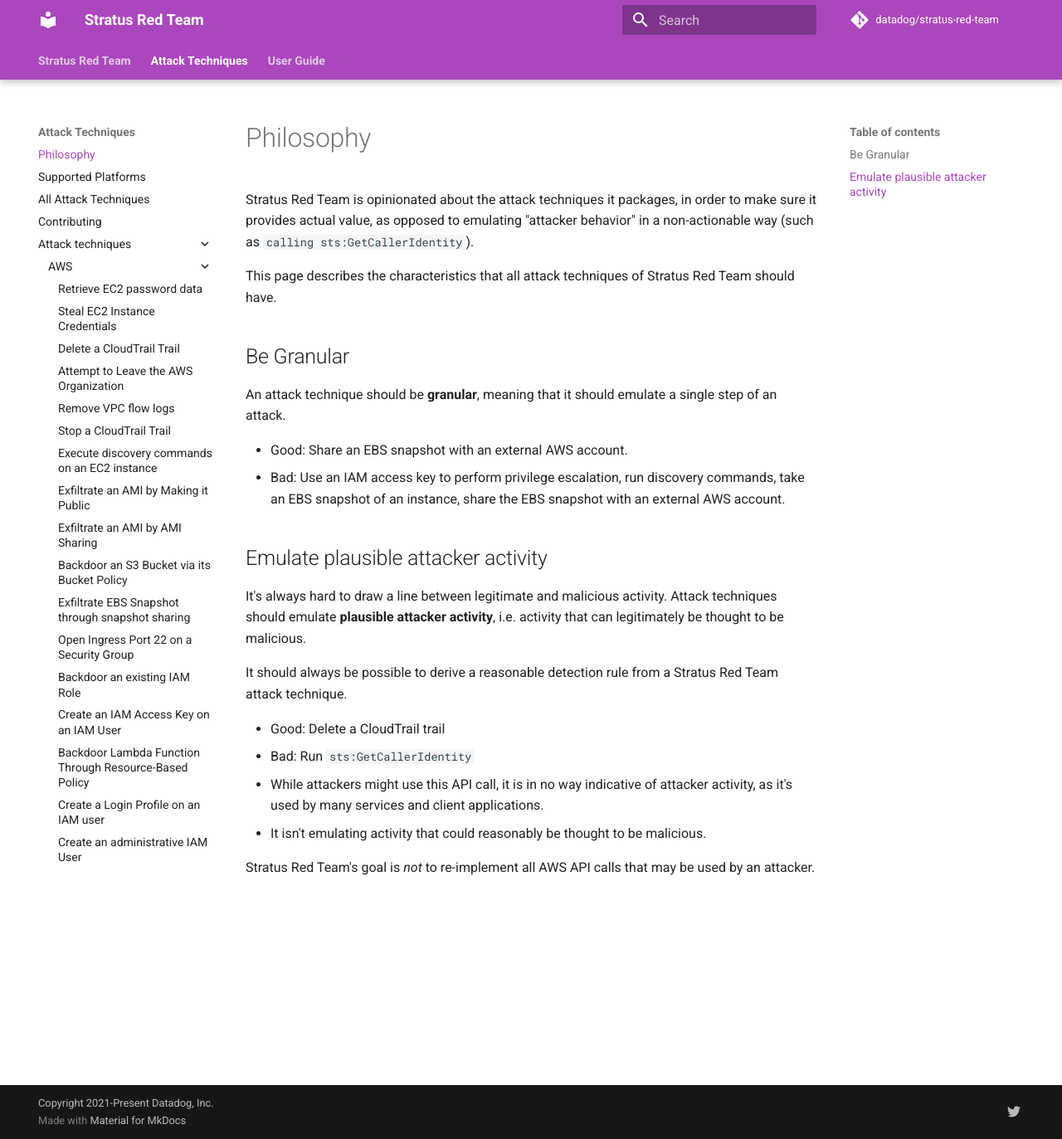
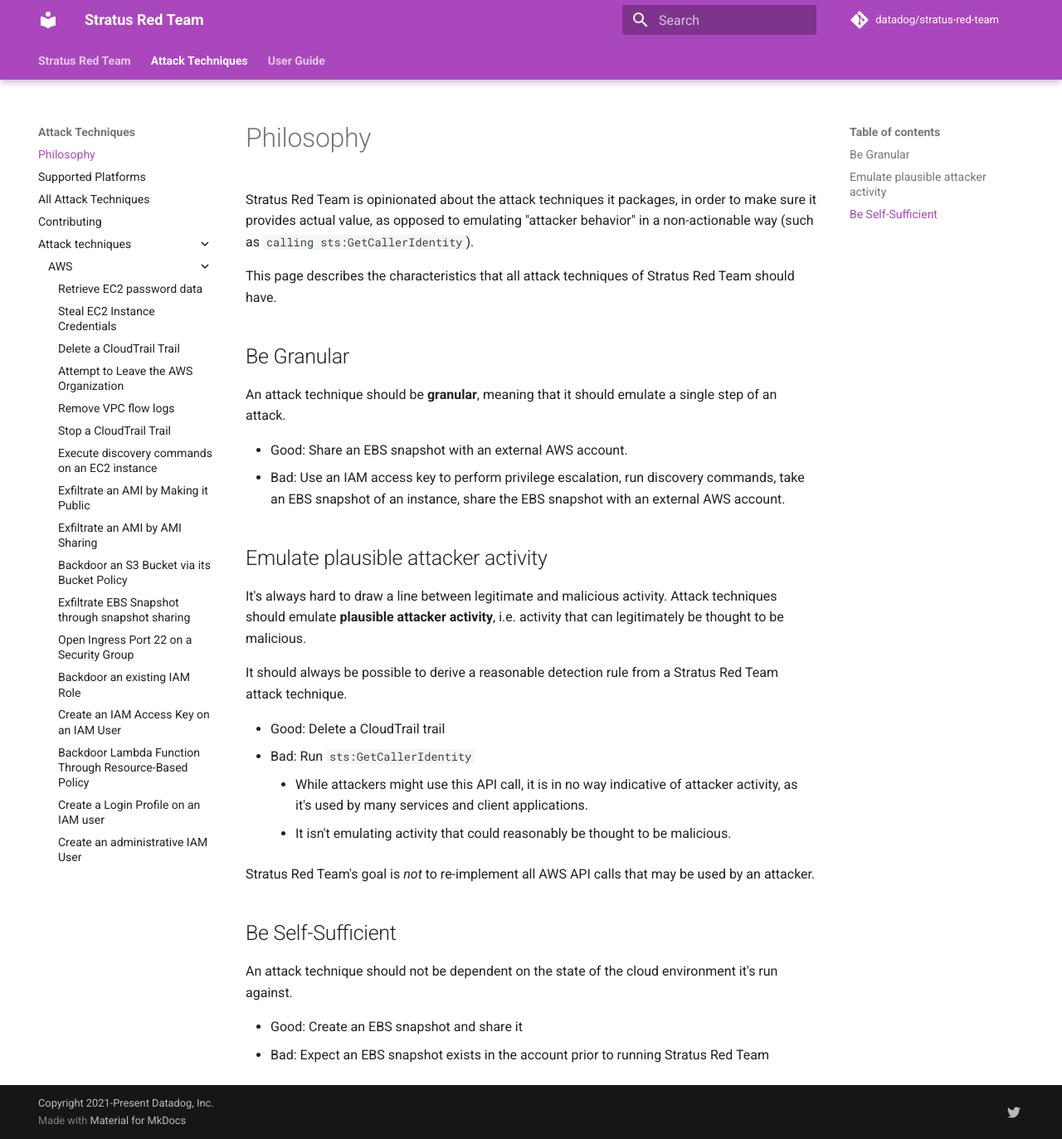
Before and after one commit to DataDog/stratus-red-team, an MkDocs documentation site: the page built from docs/attack-techniques/philosophy.md, in a window 1280 px wide and 1373 px high. Shown: the whole window at 83% size. Built offline with MkDocs 1.6.1 and Material for MkDocs 9.7.7, drawn with Linux system fonts in a browser that asks for light colours; comment, search, counter and statistics services are not loaded.

Commit message:
docs: Add comparison and philosophy

```diff
--- a/docs/attack-techniques/philosophy.md
+++ b/docs/attack-techniques/philosophy.md
@@ -19,7 +19,14 @@
 
 - Good: Delete a CloudTrail trail
 - Bad: Run `sts:GetCallerIdentity`
-  - While attackers might use this API call, it is in no way indicative of attacker activity, as it's used by many services and client applications.
-  - It isn't emulating activity that could reasonably be thought to be malicious.
+    - While attackers might use this API call, it is in no way indicative of attacker activity, as it's used by many services and client applications.
+    - It isn't emulating activity that could reasonably be thought to be malicious.
 
 Stratus Red Team's goal is *not* to re-implement all AWS API calls that may be used by an attacker.
+
+## Be Self-Sufficient
+
+An attack technique should not be dependent on the state of the cloud environment it's run against.
+
+- Good: Create an EBS snapshot and share it
+- Bad: Expect an EBS snapshot exists in the account prior to running Stratus Red Team
--- a/mkdocs.yml
+++ b/mkdocs.yml
@@ -45,6 +45,7 @@
   - <b>Stratus Red Team</b>:
       - index.md
       - Frequently Asked Questions: faq.md
+      - Stratus Red Team vs. Other Tools: comparison.md
   - <b>Attack Techniques</b>:
     - Philosophy: attack-techniques/philosophy.md
     - Supported Platforms: attack-techniques/supported-platforms.md
```
Also changed, not shown: docs/comparison.md (added, +35 -0 lines).
